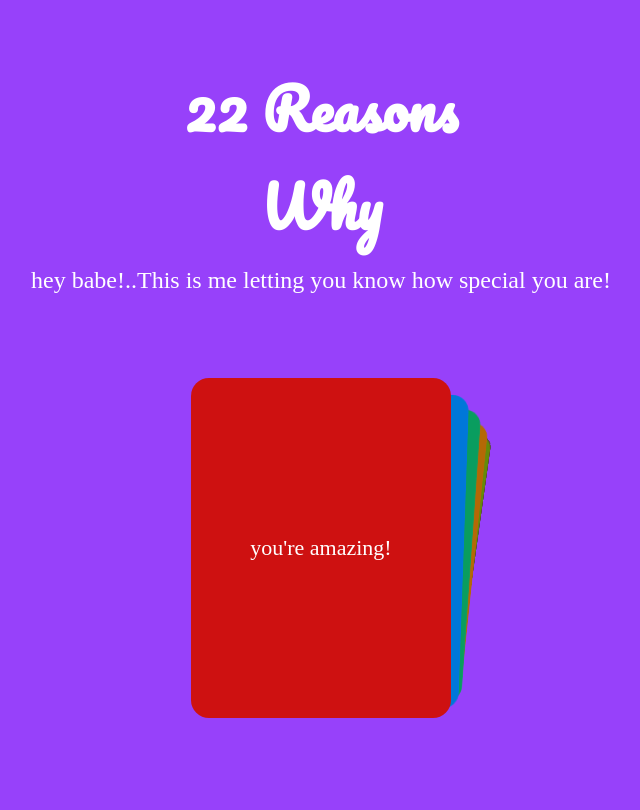
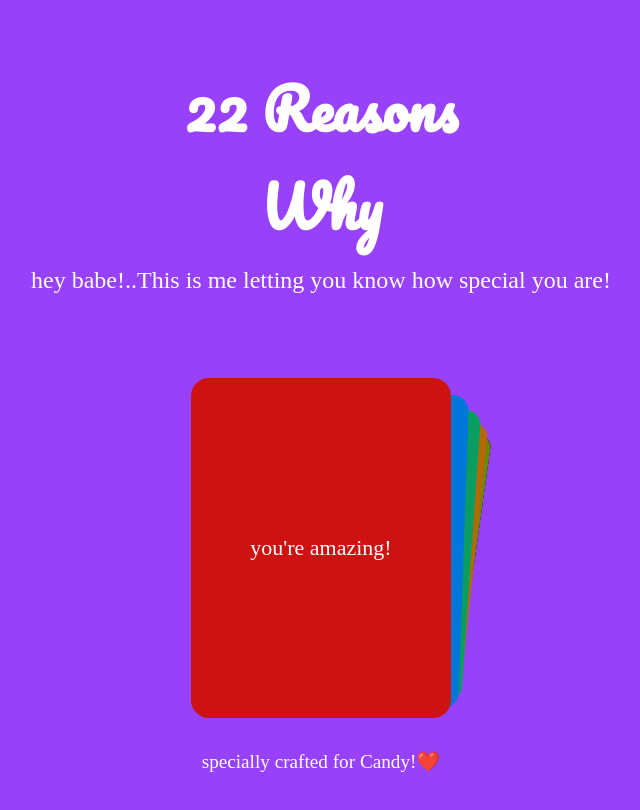
Before and after one commit to Whizzie99/22-reason-why, a React (Create React App) app: page / in a window 1280 px wide. Shown: the top 810 px of the page, without its empty margins (319-959 px from the left). Built offline with nearby package versions, Linux system fonts and the light colour scheme; a web font is replaced by a local one.

Commit message:
add data and animations

```diff
--- a/src/components/Footer/Footer.jsx
+++ b/src/components/Footer/Footer.jsx
@@ -3,9 +3,7 @@ import { StyledFooter } from './styles';
 const Footer = () => {
 	return (
 		<StyledFooter>
-			<p data-aos="fade-up" data-aos-duration="1200">
-				specially crafted for Candy!❤️
-			</p>
+			<p>specially crafted for Candy!❤️</p>
 		</StyledFooter>
 	);
 };
--- a/src/components/Header/Header.jsx
+++ b/src/components/Header/Header.jsx
@@ -9,7 +9,9 @@ const Header = () => {
 					<h1 data-aos="fade-down" data-aos-duration="1100">
 						22 reasons <br /> why
 					</h1>
-					<p>hey babe!..This is me letting you know how special you are!</p>
+					<p data-aos="fade-up" data-aos-duration="1100">
+						hey babe!..This is me letting you know how special you are!
+					</p>
 				</div>
 			</Container>
 		</StyledWrapper>
```
